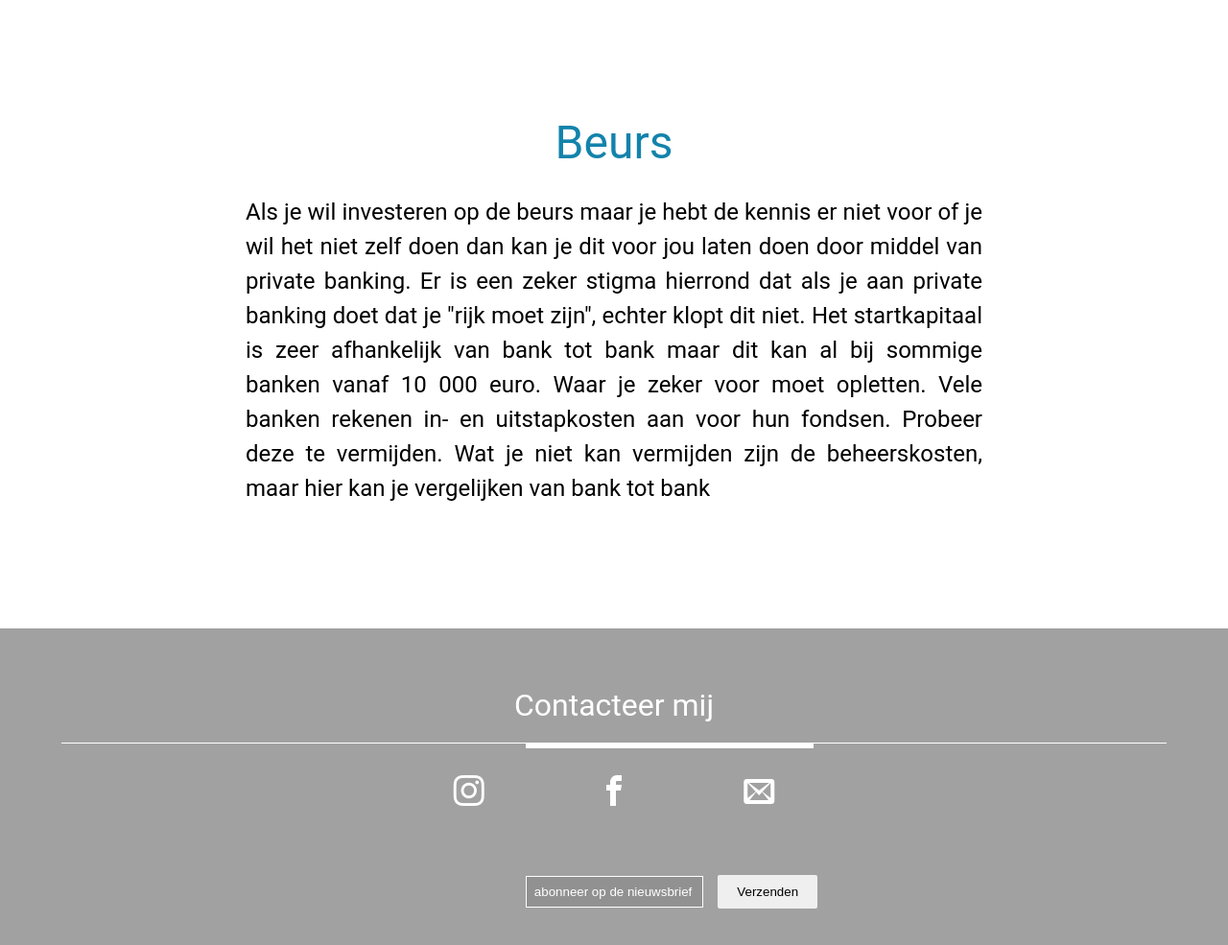
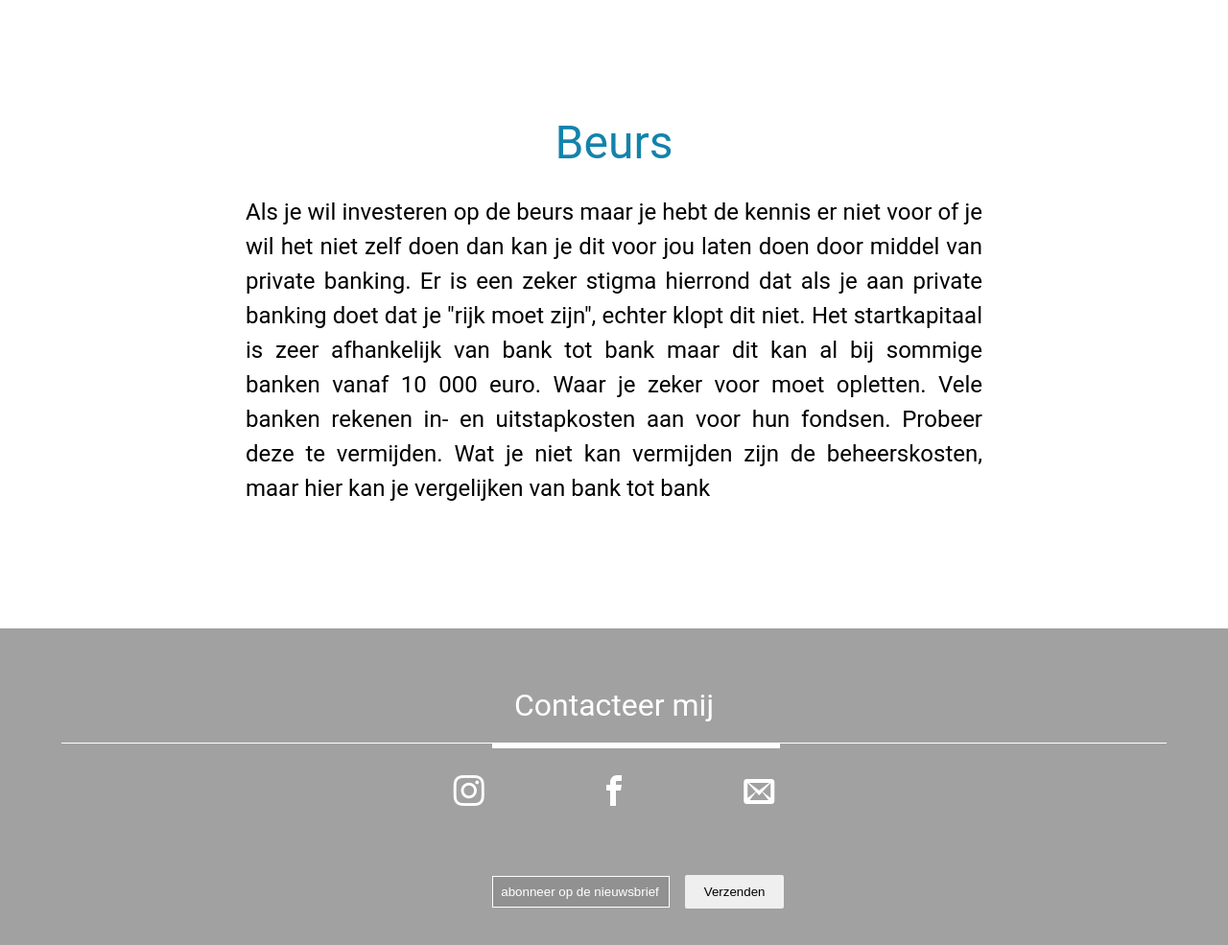
Before and after one commit to ArnoDeVos/Grow2, a plain HTML site: page index.html in a window 1280 px wide. Shown: the part 5213-6198 px from the top of the page at 96% size. Drawn offline with Linux system fonts and the light colour scheme; files whose address does not match are found by name.

Commit message:
footer fix

```diff
--- a/css/stijl.css
+++ b/css/stijl.css
@@ -316,7 +316,7 @@ footer h1 {
 footer .lijntje {
     width: 300px;
     height: 5px;
-    margin-left: 42%;
+    margin-left: 39%;
     background-color: white;
 }
 
@@ -334,7 +334,7 @@ input[type=text] {
     padding: 8px;
     background-color: rgba(0, 0, 0, 0.1);
     width: 185px;
-    margin-left: 42%;
+    margin-left: 39%;
 }
 
 input::placeholder {
```
